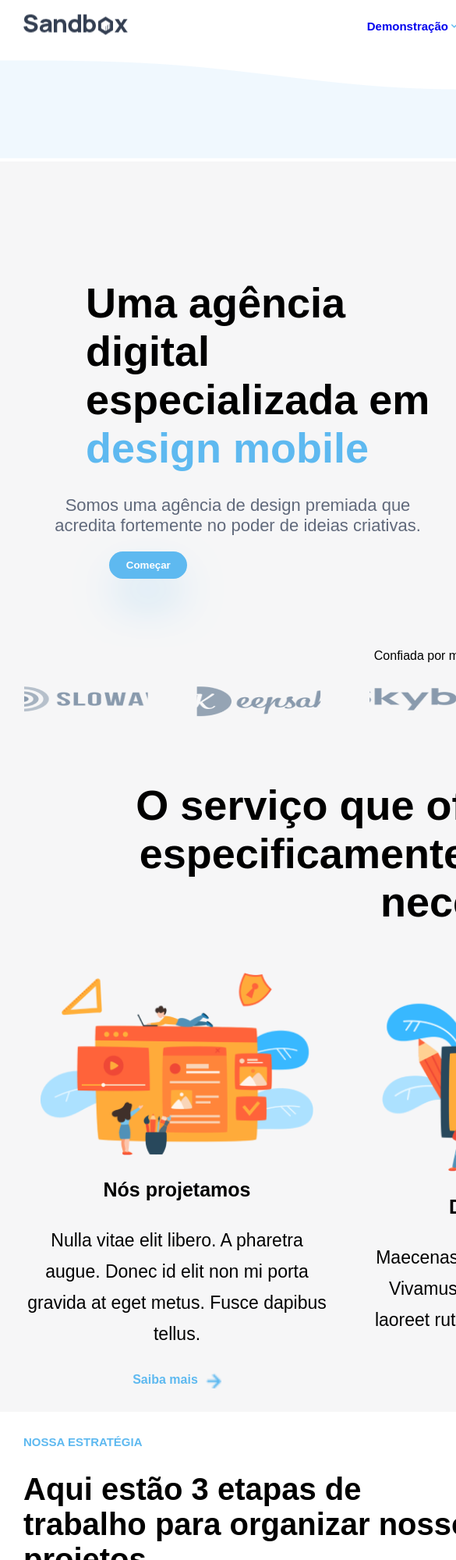
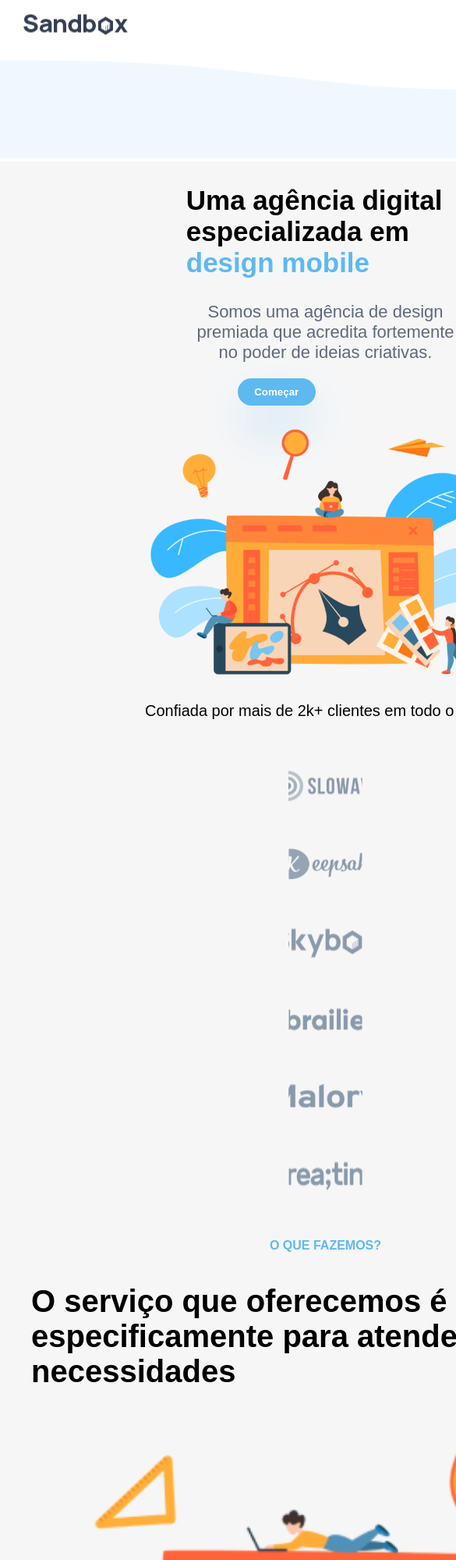
Before and after one commit to Fehramalho/landig-page01, a plain HTML site: page index.html in a window 390 px wide. Shown: the top 2000 px of the page at 78% size, 585 px wide, since content can reach past the window. Drawn offline with nearby package versions, Linux system fonts and the light colour scheme; files that its build step writes are made by us from their sources.

Commit message:
acho que foi

```diff
--- a/src/stillo/responsivo.css
+++ b/src/stillo/responsivo.css
@@ -1,195 +1,5 @@
-/* @media (width<=835px) {
-    .container {
-        width: 835px;
 
-    }
-
-    nav {
-        justify-content: flex-start;
-        margin-bottom: 30px
-    }
-
-
-
-    nav .navbar {
-        display: flex;
-        border: none;
-        background-color: transparent;
-        margin: 30px 6%;
-    }
-
-    nav .box-logo {
-
-        display: flex;
-        align-items: center;
-        padding: 0 0 0 1.875rem;
-
-    }
-
-    nav button {
-        display: flex;
-        width: 100%;
-        justify-content: flex-end;
-        padding: 6%;
-        border: none;
-        background-color: transparent;
-    }
-
-    .nav-list {
-        display: none;
-    }
-
-    section {
-        display: flex;
-        align-items: center;
-        flex-direction: column;
-        margin: 0 auto;
-        width: 800px;
-    }
-
-    article h2 {
-
-        font-size: 3.75rem;
-        width: 80%;
-        margin: .625rem 9.375rem 1.875rem;
-    }
-
-    article p {
-
-        font-size: 24px;
-    }
-
-    article .btn-iniciar {
-        margin-top: 1.875rem;
-        margin-bottom: 1.875rem;
-    }
-
-    .section-banner {
-        display: flex;
-        flex-direction: column;
-    }
-
-    span {
-        font-size: 1.5rem;
-        display: flex;
-        justify-content: center;
-        margin: 30px 0 30px 0;
-    }
-
-    .container-img .ul-img {
-        display: flex;
-        flex-direction: column;
-        align-items: center;
-        width: 100%;
-    }
-
-    .logo-marcas {
-        width: 500px;
-        height: 90px;
-        margin-bottom: 70px;
-        margin-top: 70px;
-
-    }
-
-}
-
-
-/* responsive queries para 22.5rem */
-
-
-/* @media (width<=24.625rem) {
-
-    .container {
-        width: 24.625rem;
-        overflow: hidden;
-    }
-
-    nav {
-        justify-content: flex-start;
-        margin-bottom: 30px
-    }
-
-
-
-    nav .navbar {
-        display: flex;
-        border: none;
-        background-color: transparent;
-        margin: 30px 6%;
-    }
-
-    nav .box-logo {
-
-        display: flex;
-        align-items: center;
-        padding: 0 0 0 1.875rem;
-
-    }
-
-    nav button {
-        display: flex;
-        width: 100%;
-        justify-content: flex-end;
-        padding: 6%;
-        border: none;
-        background-color: transparent;
-    }
-
-    .nav-list {
-        display: none;
-    }
-
-    section {
-        display: flex;
-        align-items: center;
-        flex-direction: column;
-        margin: 0 auto;
-        width: 300px;
-    }
-
-    article h2 {
-        font-size: 30px;
-        width: 100%;
-        margin: 10px 35px;
-    }
-
-    article p {
-        text-align: justify;
-        font-size: 15px;
-    }
-
-    article .btn-iniciar {
-        margin-bottom: 30px;
-    }
-
-    .section-banner {
-        display: flex;
-        flex-direction: column;
-    }
-
-    span {
-        font-size: 15px;
-        display: flex;
-        justify-content: center;
-        margin: 1.875rem 0 1.875rem 0;
-    }
-
-    .container-img .ul-img {
-        display: flex;
-        flex-direction: column;
-        align-items: center;
-        width: 100%;
-    }
-
-    .logo-marcas {
-        width: 11.25rem;
-        height: 3.125rem;
-        margin-bottom: 1.25rem;
-
-    }
-
-} */
-
+/* Responsivo telas pequenas ate 384px */
 @media (max-width:384px) {
     .container {
         width: 384px;
@@ -304,3 +114,257 @@ width: 100%;
 .card-1 p {
     font-size: 12px;
 }
+
+/* Responsivo telas Apple */
+
+@media (max-width:431px) {
+    .container {
+        width: 431px;
+    }
+
+    nav .navbar {
+        display: flex;
+        margin-right: 6%;
+    }
+
+    .nav-list {
+        display: none;
+    }
+
+    .section-banner {
+        display: flex;
+        flex-direction: column;
+        justify-content: center;
+    }
+
+    article .funcoes {
+        margin: 30px 6%;
+        text-align: unset;
+        font-size: 40px;
+        width: auto;
+    }
+
+    article .btn-iniciar {
+        margin-bottom: 30px;
+    }
+
+    section img {
+        width: 350px;
+        margin: 0 10px;
+    }
+
+    .span {
+        font-size: 15px;
+        margin: 35px 0;
+    }
+
+    .conteiner-img .ul-img {
+        align-items: center;
+        flex-direction: column;
+        margin: 0 10px;
+    }
+
+    .img-logo {
+        display: flex;
+        align-items: center;
+        width: 100%;
+        height: 40px;
+        margin: 30px 0;
+    }
+
+    .chamada {
+        margin: 40px;
+        text-align: start;
+        font-size: 40px;
+    }
+
+    .card-tools {
+        flex-direction: column;
+        align-items: center;
+        margin: 10px;
+    }
+
+    .card-tools article .text-2 {
+        font-size: 18px;
+        margin: 30px 10px;
+        width: 80%;
+    }
+
+    .rodape {
+        display: flex;
+        flex-direction: column;
+        margin: 0 10px;
+    }
+
+    .rodape .informacao {
+        width: 100%;
+    }
+}
+
+.rodape .projects {
+    width: 90%;
+}
+
+.rodape .text {
+    width: 90%;
+}
+
+aside {
+    margin: 0px 20px 0 30px;
+    justify-content: center;
+   margin: none;
+}
+
+aside .card-1 {
+margin: 30px 0;
+width: 100%;
+    height: 90px;
+
+}
+
+.btn-fim{
+    margin-bottom: 0;
+}
+.card-1.card-4{
+    margin: 0 0 0 0px;
+    }
+.card-1 p {
+    font-size: 12px;
+}
+
+
+/* Responsivo telax maximas 834 */
+@media (max-width:835px) {
+    .container {
+        width:835px;
+    }
+
+    nav .navbar {
+        display: flex;
+        margin-right: 6%;
+    }
+
+    .nav-list {
+        display: none;
+    }
+
+    /* .section-banner {
+        display: flex;
+        flex-direction: column;
+        justify-content: center;
+    } */
+article{width: 50%;}
+
+    article .funcoes {
+        margin: 30px ;
+        text-align: unset;
+        font-size: 35px;
+        width: auto;
+    }
+
+    article .btn-iniciar {
+        margin-bottom: 30px;
+    }
+
+    section img {
+        width: 450px;
+        margin: 0 10px;
+    }
+
+    .span {
+        font-size: 20px;
+        margin: 35px 0;
+    }
+
+    .conteiner-img .ul-img {
+        align-items: center;
+        margin: 0 10px;
+    }
+
+    .img-logo {
+        display: flex;
+        align-items: center;
+        width: 95px;
+        height: 40px;
+        margin: 30px 0;
+    }
+
+    .chamada {
+        margin: 40px;
+        text-align: start;
+        font-size: 40px;
+    }
+
+    .card-tools {
+        flex-direction: column;
+        align-items: center;
+        /* margin: 10px; */
+    }
+    .card-tools article img{
+        width:700px;
+        padding-bottom: 30px;
+        margin-top: 30px;
+      }
+      .card-tools article h3{
+        margin-bottom: 30px;
+        font-size: 45px;
+        margin-top: 30px;
+      }
+    .card-tools article .text-2 {
+        font-size: 30px;
+        margin: 30px 10px;
+        width: 600px;
+    }
+    .card-tools article a{
+        font-size: 20px;
+        align-items: center;
+
+
+    }
+
+    .rodape {
+        display: flex;
+        flex-direction: column;
+        margin: 0 10px;
+    }
+
+    .rodape .informacao {
+        width: 100%;
+    }
+}
+
+.rodape .projects {
+    width: 90%;
+}
+
+.rodape .text {
+    width: 90%;
+    font-size: 30px;
+}
+
+aside {
+    margin: 0px 20px 0 30px;
+    justify-content: center;
+   margin: none;
+}
+
+aside .card-1 {
+
+margin: 30px 0 30px 0;
+width: 700px;
+    height: 130px;
+    margin-bottom: 30px;
+
+}
+
+.btn-fim{
+    margin-bottom: 0;
+}
+.card-1 h4{
+    font-size: 30px;
+}
+
+.card-1 p {
+    font-size: 20px;
+    font-weight: bolder;
+}
```
Also changed, not shown: src/img/6 → Figure → Link → sp1.jpg.png (added).
